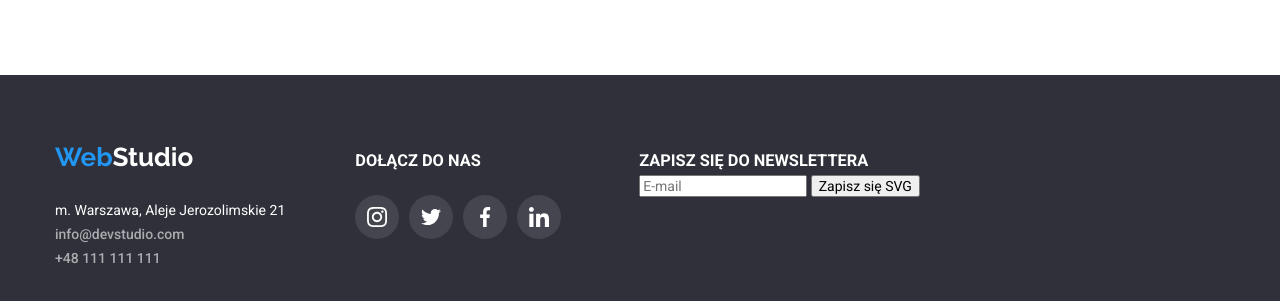
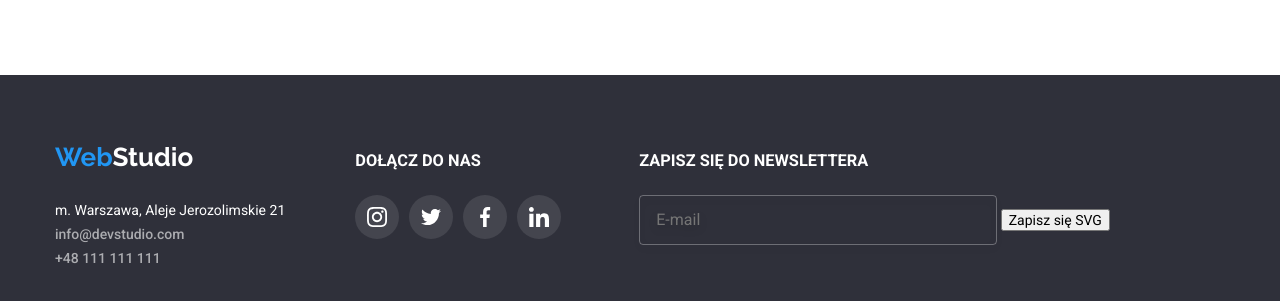
Before and after one commit to dominikszajbler/goit-markup-hw-06, a plain HTML site: page index.html in a window 1280 px wide. Shown: the part 2617-2918 px from the top of the page. Drawn offline with nearby package versions, Linux system fonts and the light colour scheme.

Commit message:
ft-input styling

```diff
--- a/css/styles.css
+++ b/css/styles.css
@@ -565,6 +565,19 @@ svg {
   height: 136px;
   /* border: 1px solid red; */
 }
+.ft-input {
+  width: 358px;
+  height: 50px;
+  border: 1px solid rgba(255, 255, 255, 0.3);
+  border-radius: 4px;
+  filter: drop-shadow(0px 4px 4px rgba(0, 0, 0, 0.15));
+  background-color: transparent;
+  padding: 16px;
+  margin-top: 20px;
+  font-weight: 400;
+  font-size: 16px;
+  line-height: 20px;
+}
 /* =============backdrop============= */
 .backdrop {
   position: fixed;
--- a/index.html
+++ b/index.html
@@ -449,7 +449,7 @@
         <div class="ft-form-container">
           <h3>ZAPISZ SIĘ DO NEWSLETTERA</h3>
           <form name="newsletter_email" autocomplete="on">
-            <input type="email" name="email" placeholder="E-mail" />
+            <input class="ft-input" type="email" name="email" placeholder="E-mail" />
             <button type="submit">Zapisz się SVG</button>
           </form>
         </div>
```
